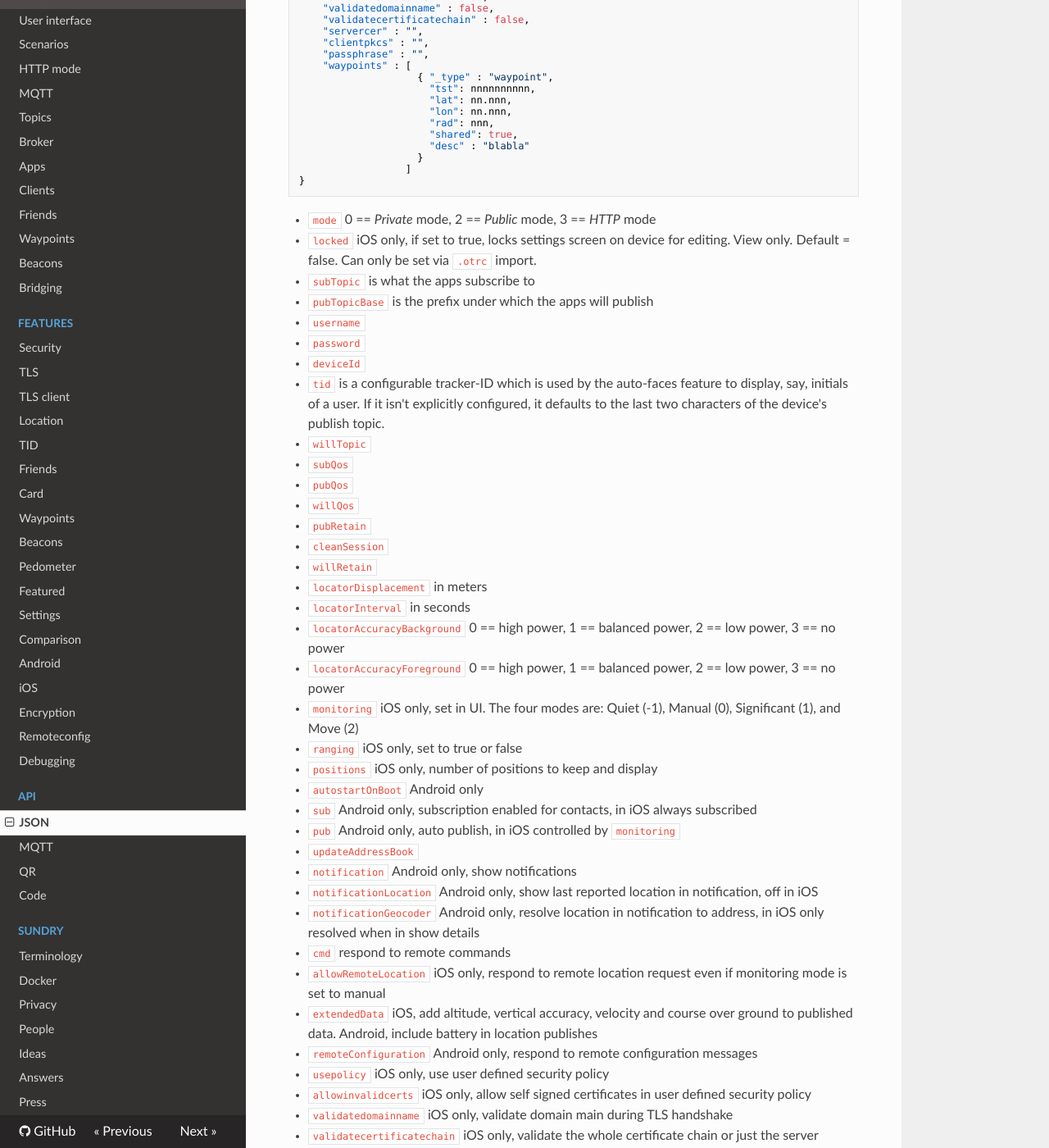
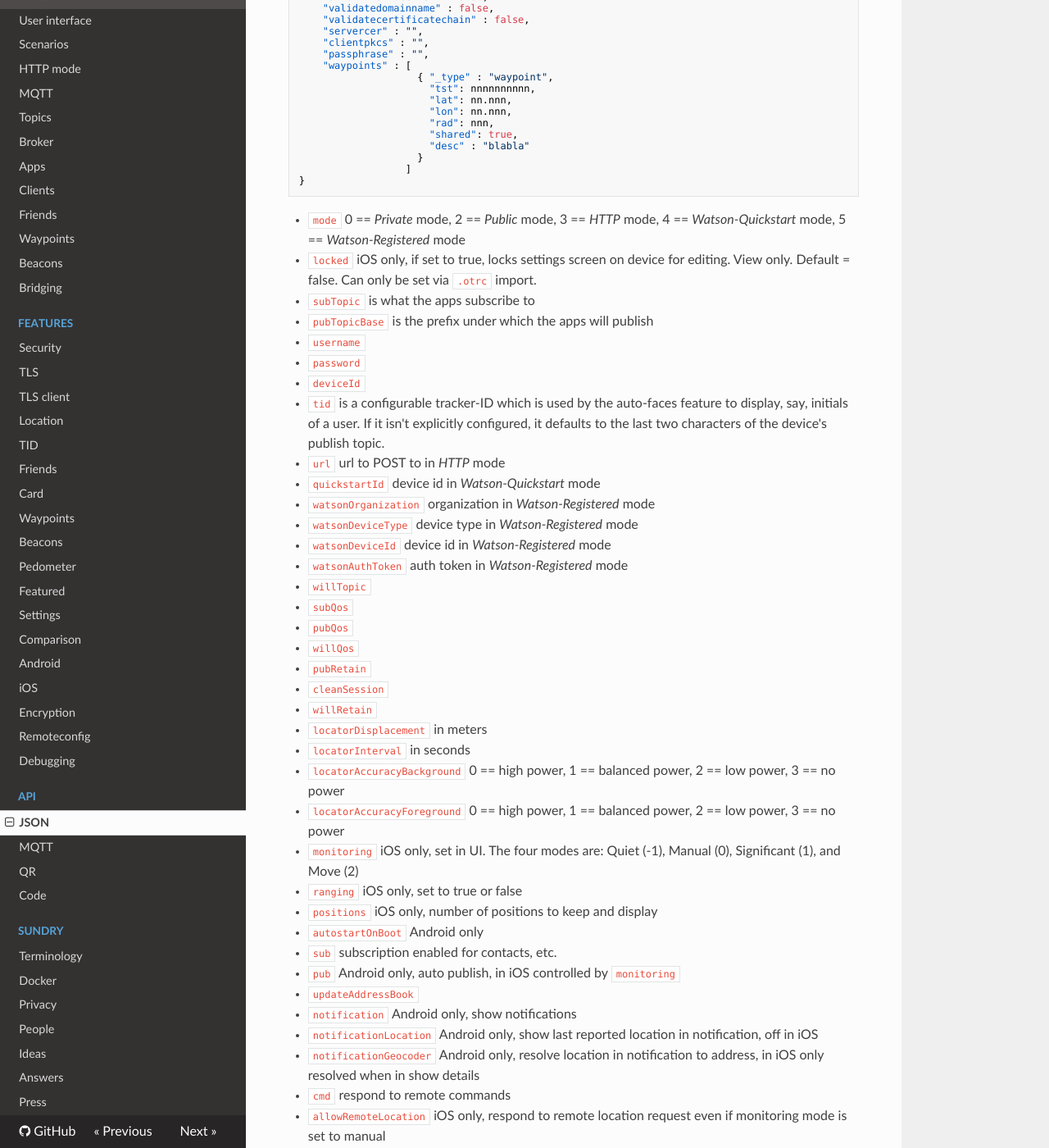
Before and after one commit to owntracks/booklet, an MkDocs documentation site: the page built from docs/tech/json.md, in a window 1280 px wide and 1400 px high, scrolled down 6066 px. Shown: the whole window at 82% size. Built offline with MkDocs 1.6.1, drawn with Linux system fonts in a browser that asks for light colours; nearby versions of some CDN libraries; old or Windows-style settings are respelled for this version of MkDocs; some of the changed text lies outside the part shown.

Commit message:
[NEW] Watson modes and stall checking

````diff
--- a/docs/tech/json.md
+++ b/docs/tech/json.md
@@ -272,7 +272,7 @@ The device configuration can be imported and exported as JSON. The exported conf
 }
 ```
 
-* `mode`					0 == _Private_ mode, 2 == _Public_ mode, 3 == _HTTP_ mode
+* `mode`					0 == _Private_ mode, 2 == _Public_ mode, 3 == _HTTP_ mode, 4 == _Watson-Quickstart_ mode, 5 == _Watson-Registered_ mode
 * `locked`					iOS only, if set to true, locks settings screen on device for editing. View only. Default = false. Can only be set via `.otrc` import.
 * `subTopic`                                    is what the apps subscribe to
 * `pubTopicBase`                                is the prefix under which the apps will publish
@@ -280,6 +280,12 @@ The device configuration can be imported and exported as JSON. The exported conf
 * `password`
 * `deviceId`
 * `tid`						 is a configurable tracker-ID which is used by the auto-faces feature to display, say, initials of a user. If it isn't explicitly configured, it defaults to the last two characters of the device's publish topic.
+* `url`						url to POST to in _HTTP_ mode
+* `quickstartId`				device id in _Watson-Quickstart_ mode
+* `watsonOrganization`				organization in _Watson-Registered_ mode
+* `watsonDeviceType`				device type  in _Watson-Registered_ mode
+* `watsonDeviceId`				device id in _Watson-Registered_ mode
+* `watsonAuthToken`				auth token in _Watson-Registered_ mode
 * `willTopic`
 * `subQos`
 * `pubQos`
@@ -295,7 +301,7 @@ The device configuration can be imported and exported as JSON. The exported conf
 * `ranging`					iOS only, set to true or false
 * `positions`					iOS only, number of positions to keep and display
 * `autostartOnBoot`				Android only
-* `sub`						Android only, subscription enabled for contacts, in iOS always subscribed
+* `sub`						subscription enabled for contacts, etc.
 * `pub`						Android only, auto publish, in iOS controlled by `monitoring`
 * `updateAddressBook`
 * `notification`				Android only, show notifications
````
Also changed, not shown: other parts of docs/tech/json.md (+1 -0 lines).
